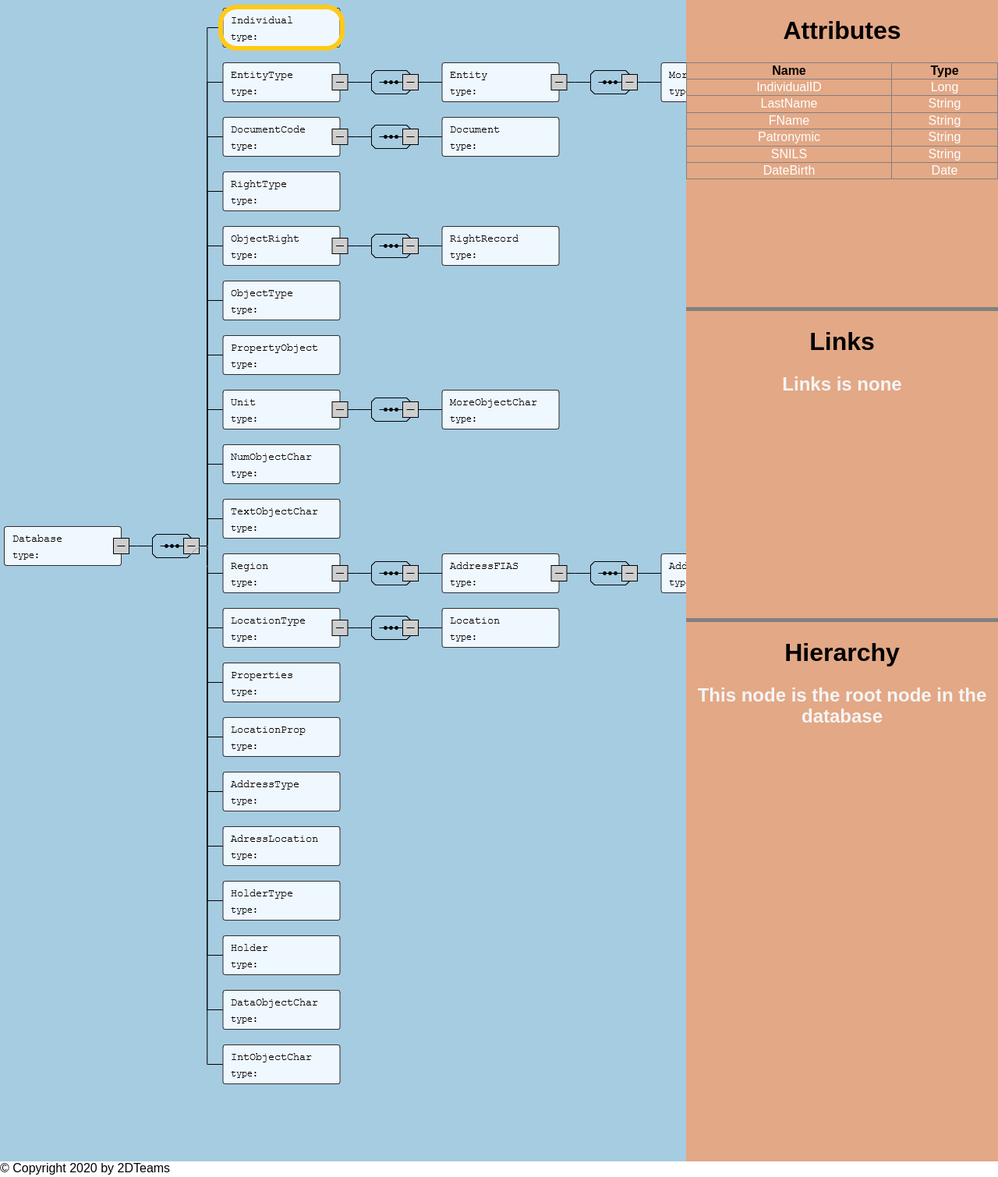
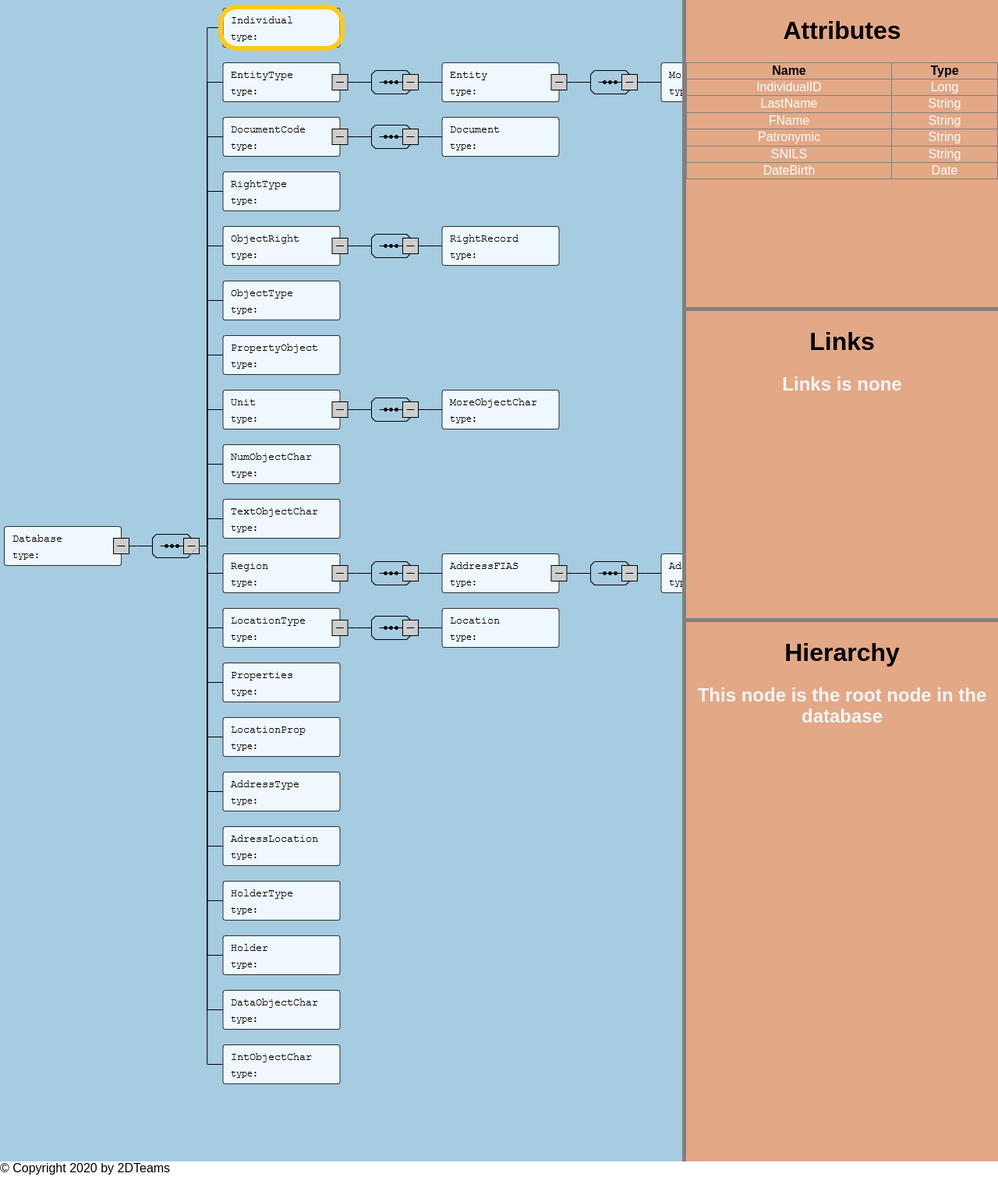
Before and after one commit to 2dteams/digital-gov, a Flask app: page / in a window 1280 px wide. Shown: the part 70-1580 px from the top of the page at 78% size. Run offline with Flask 2, Linux system fonts and the light colour scheme.

Commit message:
Construct main-page structure Add temp-data

```diff
--- a/static/css/style.css
+++ b/static/css/style.css
@@ -19,7 +19,7 @@ body {
 }
 
 main#content {
-    width: calc(100% - 400px);
+    width: calc(100% - 405px);
     background-color: cadetblue;
     height: 100%;
 }
@@ -35,6 +35,7 @@ main#content {
     background-color: #e3a886;
     width: 400px;
     height: 100%;
+    border-left: 5px solid gray;
 }
 
 .graph-view {
```
